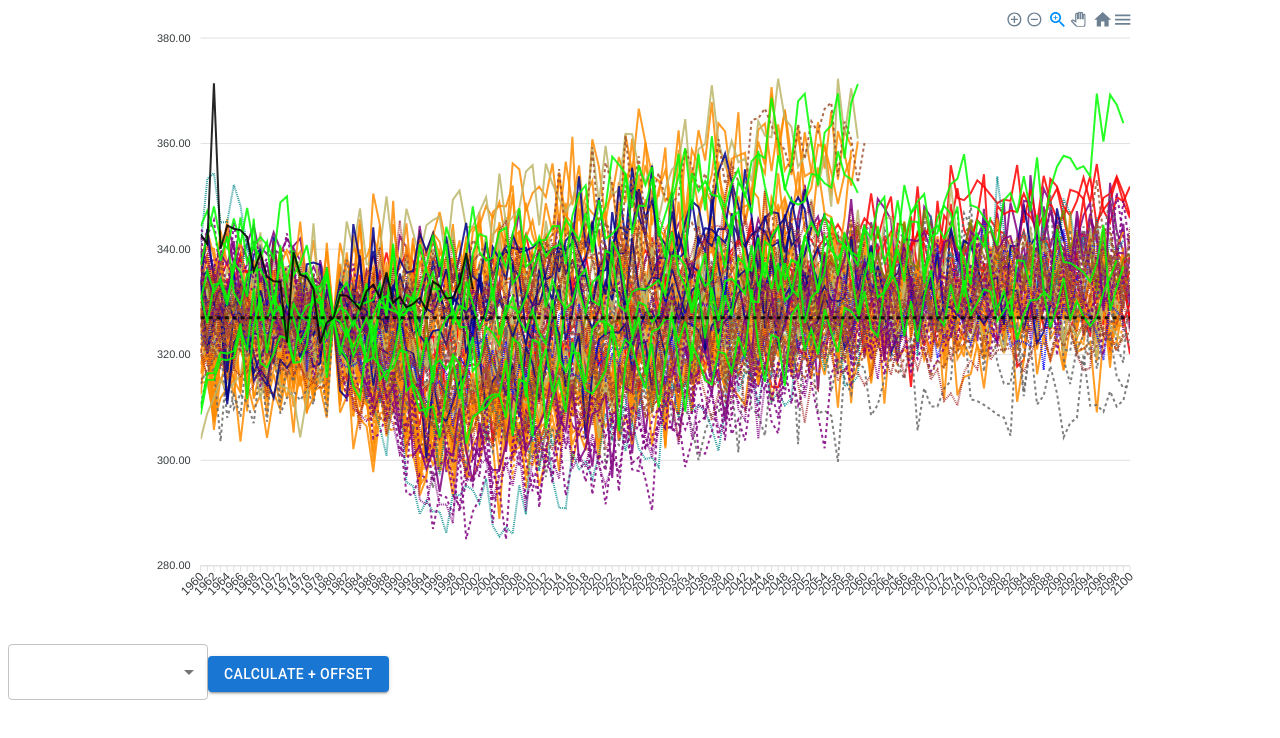
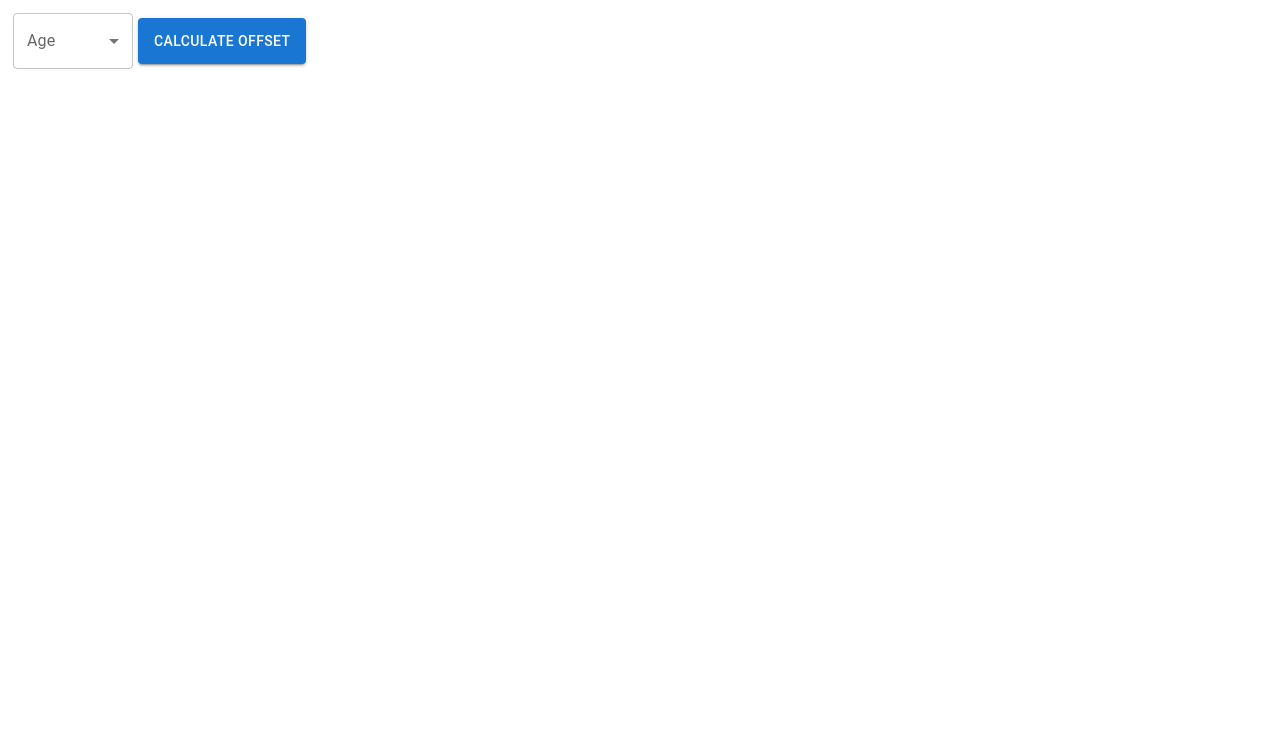
Before and after one commit to thomasmarwitz/react-plotting, a React (Create React App) app: page / in a window 1280 px wide. Shown: the top 738 px of the page. Built offline with nearby package versions, Linux system fonts and the light colour scheme.

Commit message:
basic selection

```diff
--- /dev/null
+++ b/src/App.js
@@ -0,0 +1,25 @@
+import React, {Component} from 'react'
+import BasicSelect from './BasicSelect'
+import Button from '@mui/material/Button'
+
+const styles = {
+    display: "flex",
+    padding: "5px",
+}
+
+class App extends Component {
+    constructor(props) {
+        super(props)
+    }
+
+    render() {
+        return (
+            <div style={styles}>
+                <BasicSelect style={{margin: "5px"}}/>
+                <Button variant="contained" style={{margin: "5px"}}>Calculate Offset</Button>
+            </div>
+        )
+    }
+}
+
+export default App
--- /dev/null
+++ b/src/BasicSelect.js
@@ -0,0 +1,33 @@
+import * as React from 'react';
+import Box from '@mui/material/Box';
+import InputLabel from '@mui/material/InputLabel';
+import MenuItem from '@mui/material/MenuItem';
+import FormControl from '@mui/material/FormControl';
+import Select from '@mui/material/Select';
+
+export default function BasicSelect() {
+  const [age, setAge] = React.useState('');
+
+  const handleChange = (event) => {
+    setAge(event.target.value);
+  };
+
+  return (
+    <Box sx={{ minWidth: 120 }}>
+      <FormControl fullWidth>
+        <InputLabel id="demo-simple-select-label">Age</InputLabel>
+        <Select
+          labelId="demo-simple-select-label"
+          id="demo-simple-select"
+          value={age}
+          label="Age"
+          onChange={handleChange}
+        >
+          <MenuItem value={10}>Ten</MenuItem>
+          <MenuItem value={20}>Twenty</MenuItem>
+          <MenuItem value={30}>Thirty</MenuItem>
+        </Select>
+      </FormControl>
+    </Box>
+  );
+}
--- a/src/index.js
+++ b/src/index.js
@@ -1,12 +1,12 @@
 import React from 'react';
 import ReactDOM from 'react-dom';
+import App from './App'
 import Graph from './Graph';
 import Controller from './Controller'
 
 ReactDOM.render(
   <React.StrictMode>
-    <Graph />
-    <Controller />
+    <App />
   </React.StrictMode>,
   document.getElementById('root')
 );
```
